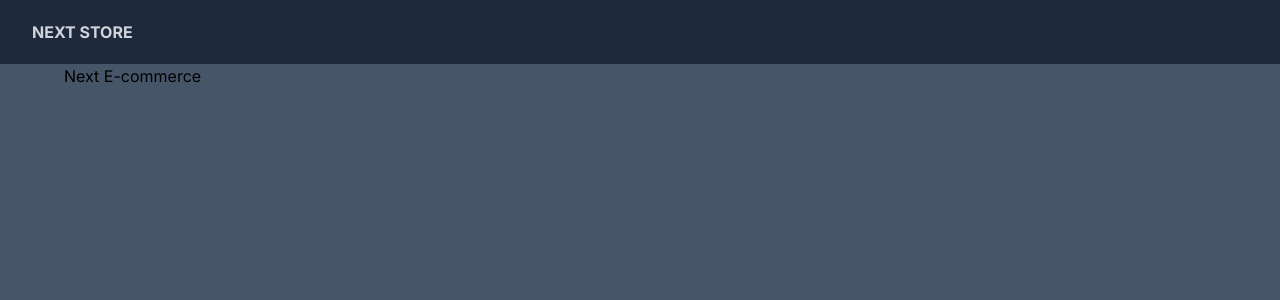
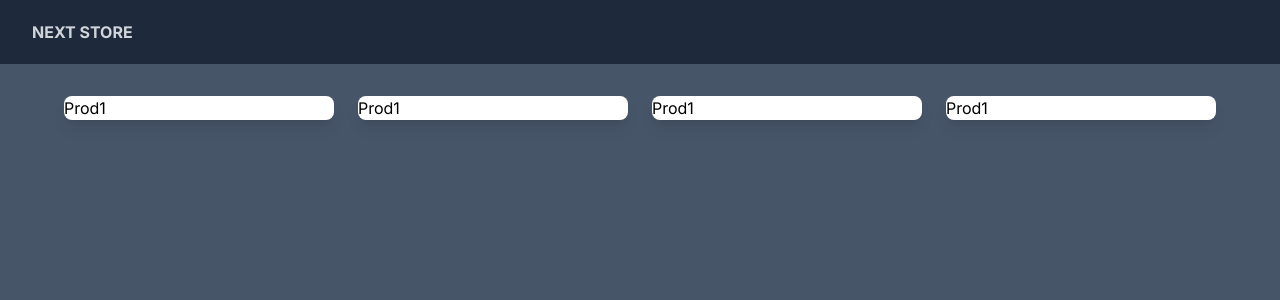
Before and after one commit to Luca-Gomes-Dev/Next-Commerce, a Next.js app: page / in a window 1280 px wide. Shown: the top 300 px of the page. Built offline with nearby package versions, Linux system fonts and the light colour scheme.

Commit message:
Listagem de Produtos part1

```diff
--- a/src/app/page.tsx
+++ b/src/app/page.tsx
@@ -2,8 +2,23 @@
 
 export default function Home() {
   return (
-    <div>
-      <h1>Next E-commerce</h1>
+    <div className='max-w-7xl mx-auto pt-8 px-8 xl:px-0'>
+      <div className='grid grid-cols-1 sm:grid-cols-2 md:grid-cols-3 lg:grid-cols-4 gap-10 xl:gap-6'>
+        <div className='bg-white rounded-lg shadow-lg overflow-hidden'>
+            Prod1
+        </div>
+        <div className='bg-white rounded-lg shadow-lg overflow-hidden'>
+            Prod1
+        </div>
+        <div className='bg-white rounded-lg shadow-lg overflow-hidden'>
+            Prod1
+        </div>
+        <div className='bg-white rounded-lg shadow-lg overflow-hidden'>
+            Prod1
+        </div>
+
+      </div>
+
     </div>
   );
 }
```
